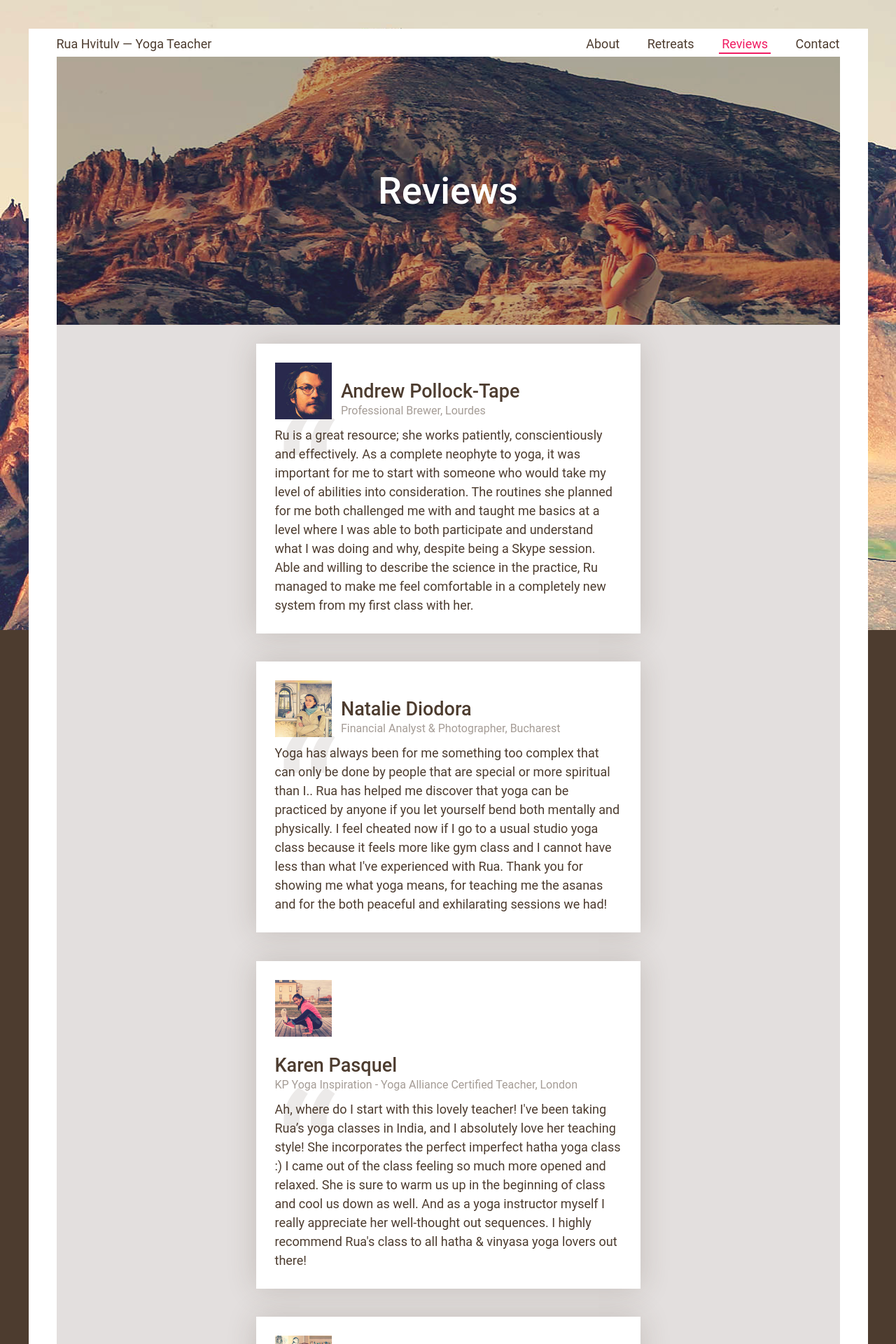
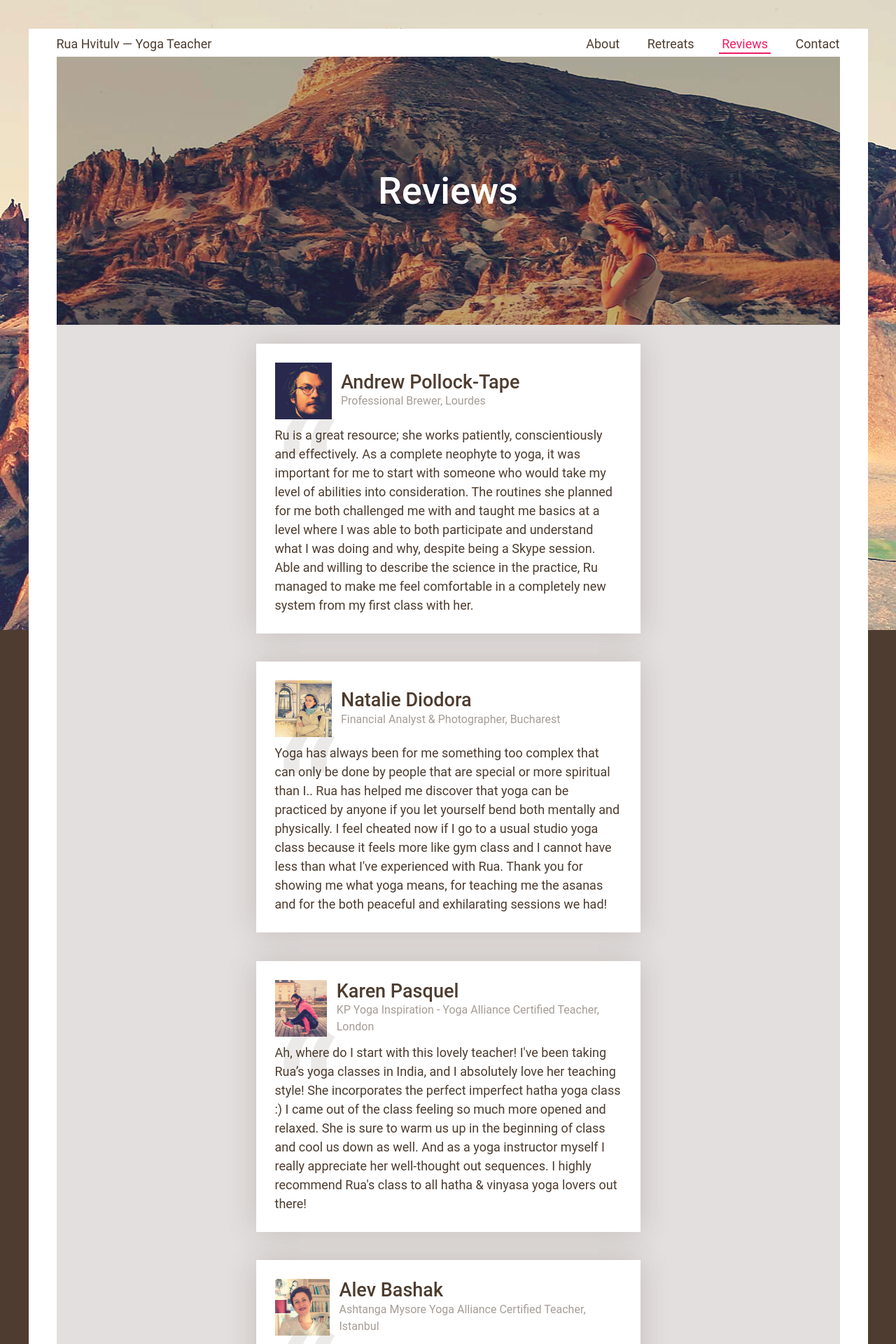
Before and after one commit to ruahvitulv/ruahvitulv.github.io, a Jekyll site: the page built from reviews.html, in a window 1280 px wide. Shown: the top 1920 px of the page at 70% size. Built offline with Jekyll 4.4.1, drawn with Linux system fonts in a browser that asks for light colours; nearby versions of some CDN libraries.

Commit message:
fix for offcenter reviews on 13" laptop

```diff
--- a/_sass/modules/reviews.scss
+++ b/_sass/modules/reviews.scss
@@ -48,13 +48,20 @@
 	.m-review-listItem {
 		margin-top: $rhythm;
 	}
-	.m-review-caption {
-		float: left;
+	.m-review-header {
+		display: table;
+		> * {
+			display: table-cell;
+			vertical-align: middle;
+		}
 	}
 	.m-review-avatar {
 		margin-top: 0;
 		margin-left: 0;
-		margin-right: $rhythm / 2;
+		margin-right: 0;
+	}
+	.m-review-caption {
+		padding-left: $rhythm / 2;
 	}
 	.m-review-role {
 		font-size: $font-size-md;
```
Also changed, not shown: 1 other file.
